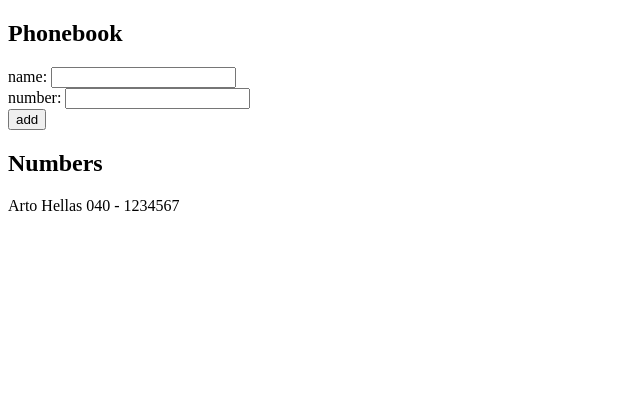
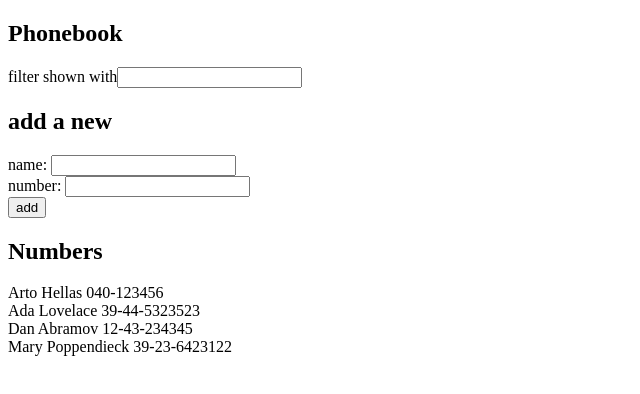
Before and after one commit to KiruF/FullstackOpenCourse, a React (Vite) app in the folder Part2/phonebook/: page / in a window 1280 px wide. Shown: the top 394 px of the page, without its empty margins (0-640 px from the left). Built offline with nearby package versions, Linux system fonts and the light colour scheme.

Commit message:
Exercise 2.9 Completed

```diff
--- a/Part2/phonebook/src/App.jsx
+++ b/Part2/phonebook/src/App.jsx
@@ -5,13 +5,22 @@ const App = () => {
   const title = 'Phonebook'
 
   const [persons, setPersons] = useState([
-    {
-      name: 'Arto Hellas',
-      number: '040 - 1234567'
-    }
+    { name: 'Arto Hellas', number: '040-123456', id: 1 },
+    { name: 'Ada Lovelace', number: '39-44-5323523', id: 2 },
+    { name: 'Dan Abramov', number: '12-43-234345', id: 3 },
+    { name: 'Mary Poppendieck', number: '39-23-6423122', id: 4 }
   ])
   const [newName, setNewName] = useState('')
   const [newNumber, setNewNumber] = useState('')
+  const [filter, setFilter] = useState('')
+
+  const getContactsToShow = () => {
+    const filterLower = filter.toLowerCase()
+    return (filter.length === 0
+      ? persons
+      : persons.filter(person => person.name.toLowerCase().includes(filterLower))
+    )
+  }
 
   const addPerson = (event) => {
     event.preventDefault()
@@ -31,14 +40,15 @@ const App = () => {
       return
     }
 
-    if(persons.find(person => person.number === newNumber)){
+    if (persons.find(person => person.number === newNumber)) {
       alert(`A Person with ${newNumber} is already added to the ${title.toLowerCase()}`)
       return
     }
 
     setPersons(persons.concat({
       name: newName,
-      number: newNumber
+      number: newNumber,
+      id: persons.length + 1
     }))
     setNewName('')
     setNewNumber('')
@@ -50,10 +60,21 @@ const App = () => {
   const handleNewNumberInput = (event) =>
     setNewNumber(event.target.value)
 
+  const handleFilterInput = (event) =>
+    setFilter(event.target.value)
+
   return (
     <div>
 
       <h2>{title}</h2>
+      <div>filter shown with
+        <input
+          value={filter}
+          onChange={handleFilterInput}
+        />
+      </div>
+
+      <h2>add a new</h2>
       <form onSubmit={addPerson}>
         <div>
           name: <input
@@ -71,9 +92,9 @@ const App = () => {
       </form>
 
       <h2>Numbers</h2>
-      {persons.map(person =>
-        <div key={person.name + person.number}>
-          {person.name} {person.number}
+      {getContactsToShow().map(contact =>
+        <div key={contact.id}>
+          {contact.name} {contact.number}
         </div>)}
 
     </div>
```
